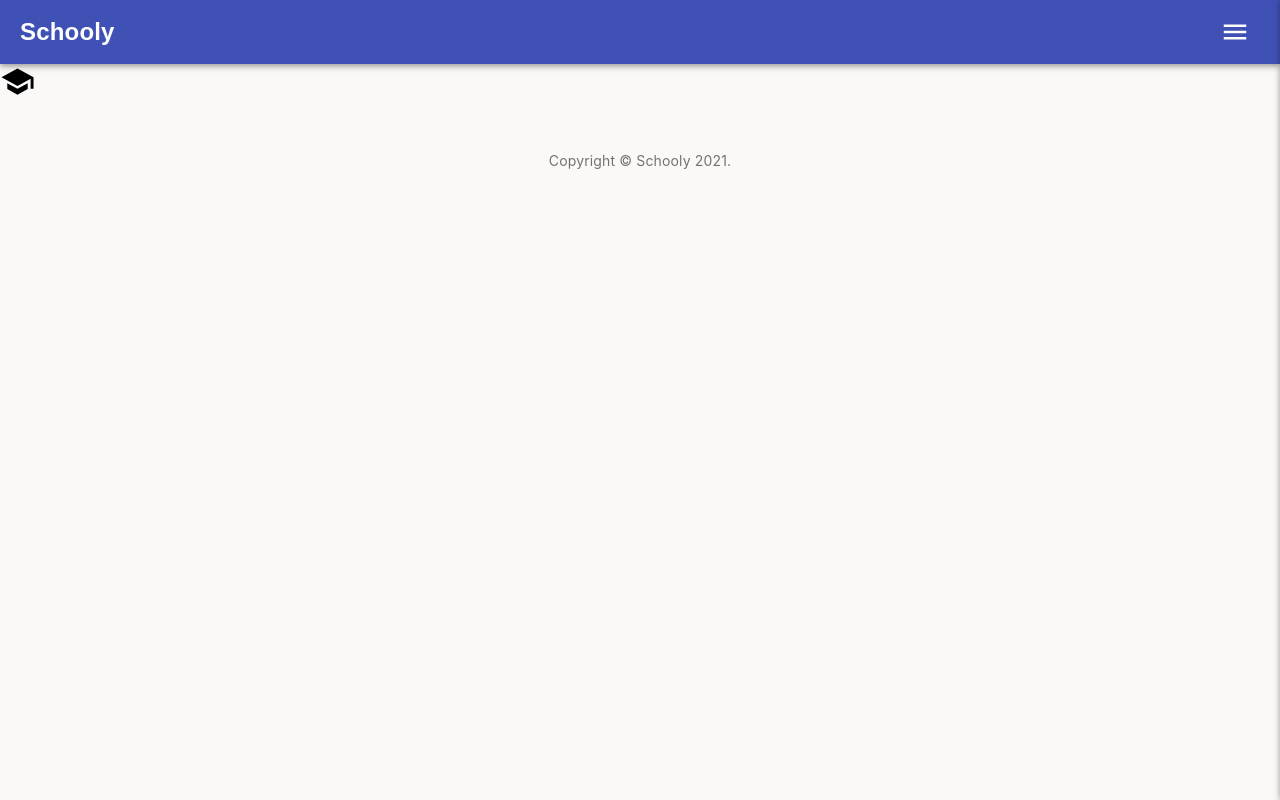
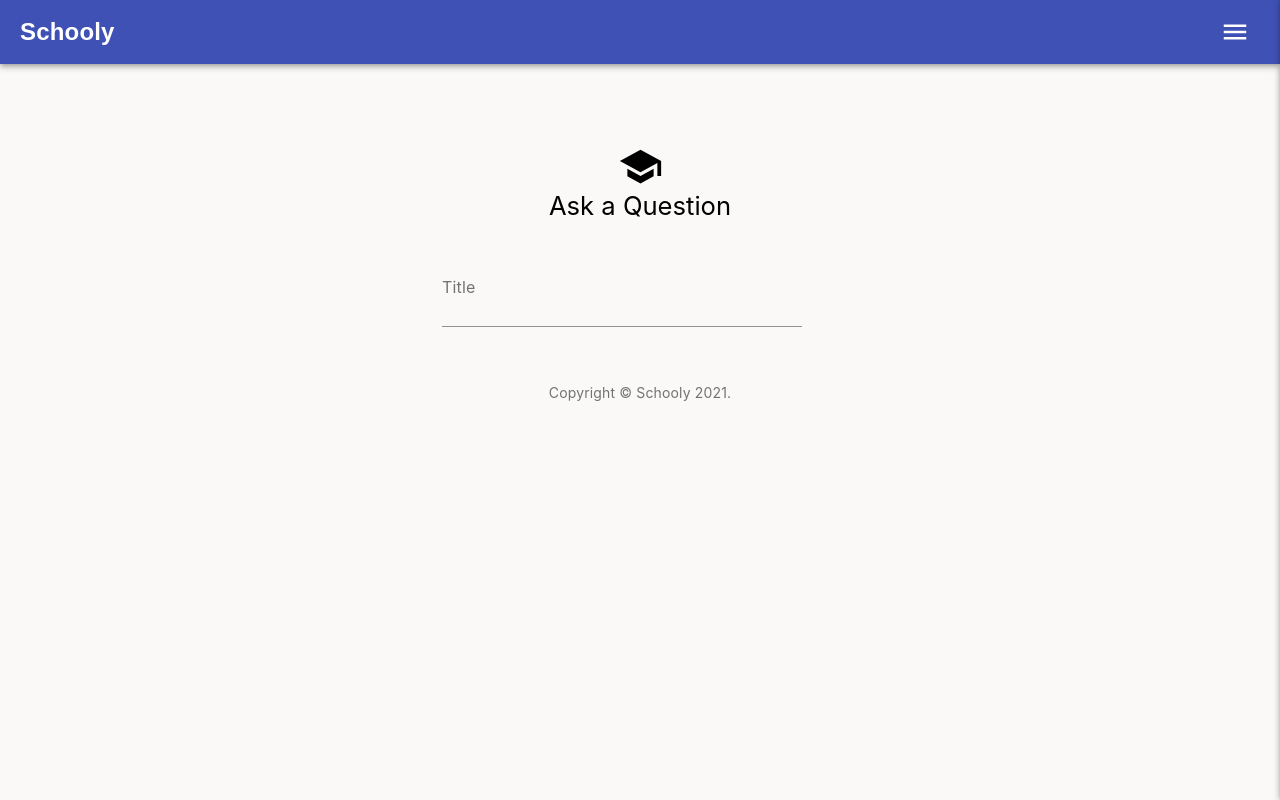
Before and after one commit to ipetrov22/schooly-v2, a React (Create React App) app in the folder client/: page /ask in a window 1280 px wide. Built offline with nearby package versions, Linux system fonts and the light colour scheme; no server answers; sample sign-in values are in the browser's storage.

Commit message:
add title field

```diff
--- a/client/src/components/QuestionForms/AskForm/AskForm.js
+++ b/client/src/components/QuestionForms/AskForm/AskForm.js
@@ -6,8 +6,18 @@ const AskForm = () => {
         <div className="question-form-wrapper">
             <form className="form">
                 <article className="icon-container">
-                    <MdSchool size={'35px'} />
+                    <MdSchool size={'45px'} />
                 </article>
+
+                <h2 className="title">Ask a Question</h2>
+
+                <div className="form-control">
+                    <label className="input-label" htmlFor="title">Title</label>
+
+                    <div className="input-field-container">
+                        <input className="input-field" htmlFor="title" name="title" />
+                    </div>
+                </div>
             </form>
         </div>
     );
--- a/client/src/components/QuestionForms/AskForm/AskForm.scss
+++ b/client/src/components/QuestionForms/AskForm/AskForm.scss
@@ -0,0 +1,113 @@
+.question-form-wrapper {
+    max-width: 1440px;
+    margin: auto;
+    margin-top: 80px;
+
+    .form {
+        max-width: 396px;
+        margin: auto;
+
+        .icon-container {
+            display: flex;
+            justify-content: center;
+        }
+
+        .title {
+            margin-bottom: 40px;
+            text-align: center;
+            font-size: 1.6rem;
+            font-weight: 400;
+            line-height: 1.334;
+            letter-spacing: 0em;
+        }
+
+        .form-control {
+            width: 360px;
+            border: 0;
+            margin: 0;
+            margin-top: 16px;
+            margin-bottom: 8px;
+            display: inline-flex;
+            padding: 0;
+            position: relative;
+            min-width: 0;
+            flex-direction: column;
+            vertical-align: top;
+
+            .input-label {
+                padding-left: 5px;
+                transition: color 200ms cubic-bezier(0, 0, 0.2, 1) 0ms, transform 200ms cubic-bezier(0, 0, 0.2, 1) 0ms;
+
+                position: absolute;
+                top: 0;
+                left: 0;
+                //transform: translate(0, 24px) scale(1);
+
+                color: rgba(0, 0, 0, 0.54);
+                padding: 0;
+                font-size: 1rem;
+                font-weight: 400;
+                line-height: 1;
+                letter-spacing: 0.00938em;
+            }
+
+            .input-field-container {
+                margin-top: 16px;
+                position: relative;
+                width: 100%;
+                color: rgba(0, 0, 0, 0.87);
+                cursor: text;
+                display: inline-flex;
+
+                font-size: 1rem;
+                box-sizing: border-box;
+                align-items: center;
+                font-weight: 400;
+                line-height: 1.1876em;
+                letter-spacing: 0.00938em;
+
+                &::before {
+                    left: 0;
+                    right: 0;
+                    bottom: 0;
+                    content: "\00a0";
+                    position: absolute;
+                    transition: border-bottom-color 200ms cubic-bezier(0.4, 0, 0.2, 1) 0ms;
+                    border-bottom: 1px solid rgba(0, 0, 0, 0.42);
+                    pointer-events: none;
+                }
+
+                &::after {
+                    left: 0;
+                    right: 0;
+                    bottom: 0;
+                    content: "";
+                    position: absolute;
+                    transform: scaleX(0);
+                    transition: transform 200ms cubic-bezier(0, 0, 0.2, 1) 0ms;
+                    border-bottom: 2px solid #3f51b5;
+                    pointer-events: none;
+                }
+
+                .input-field {
+                    outline: none;
+                    font: inherit;
+                    color: currentColor;
+                    width: 100%;
+                    border: 0;
+                    height: 1.1876em;
+                    margin: 0;
+                    display: block;
+                    padding: 6px 0 7px;
+                    min-width: 0;
+                    background: none;
+                    box-sizing: content-box;
+                    animation-name: mui-auto-fill-cancel;
+                    letter-spacing: inherit;
+                    animation-duration: 10ms;
+                    -webkit-tap-highlight-color: transparent;
+                }
+            }
+        }
+    }
+}
```
